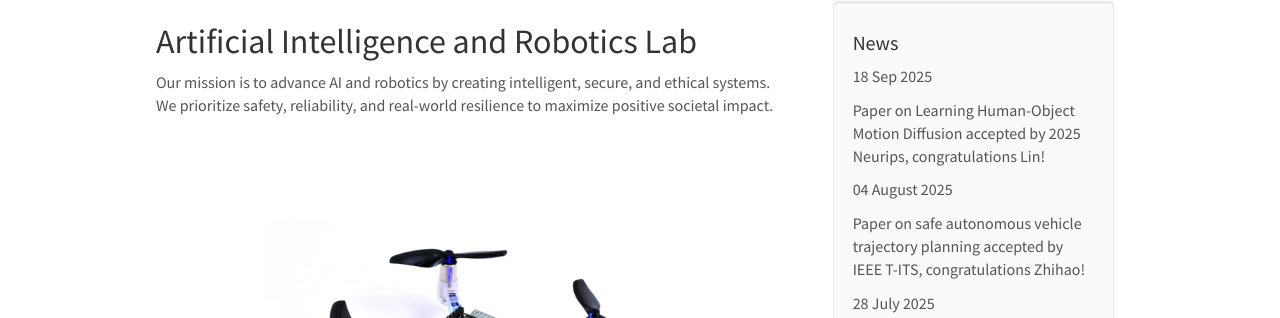
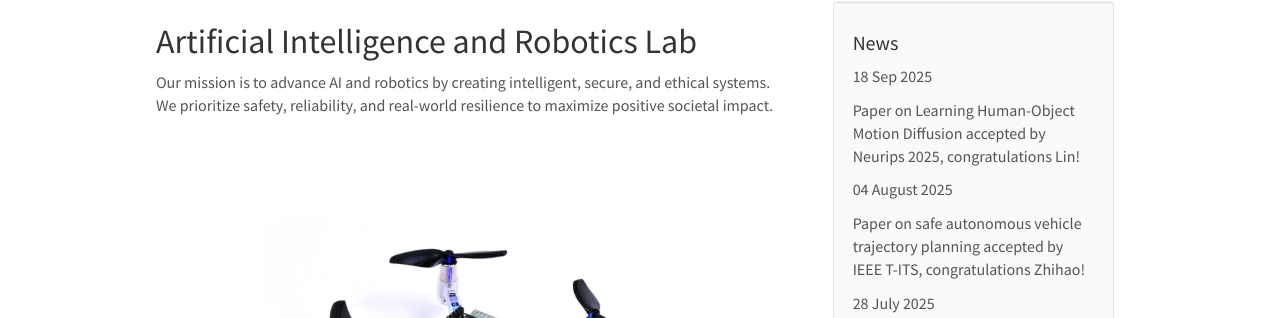
Before and after one commit to AIR-Lan/AIR-Lab, a Jekyll site: the page built from _pages/home.md, in a window 1280 px wide and 900 px high. Shown: the part 119-437 px from the top of the window. Built offline with Jekyll 4.4.1, drawn with Linux system fonts in a browser that asks for light colours; nearby versions of some CDN libraries.

Commit message:
Update news.yml

```diff
--- a/_data/news.yml
+++ b/_data/news.yml
@@ -1,5 +1,5 @@
 - date: 18 Sep 2025
-  headline: Paper on Learning Human-Object Motion Diffusion accepted by 2025 Neurips, congratulations Lin!
+  headline: Paper on Learning Human-Object Motion Diffusion accepted by Neurips 2025, congratulations Lin!
 
 - date: 04 August 2025
   headline: Paper on safe autonomous vehicle trajectory planning accepted by IEEE T-ITS, congratulations Zhihao!
```
